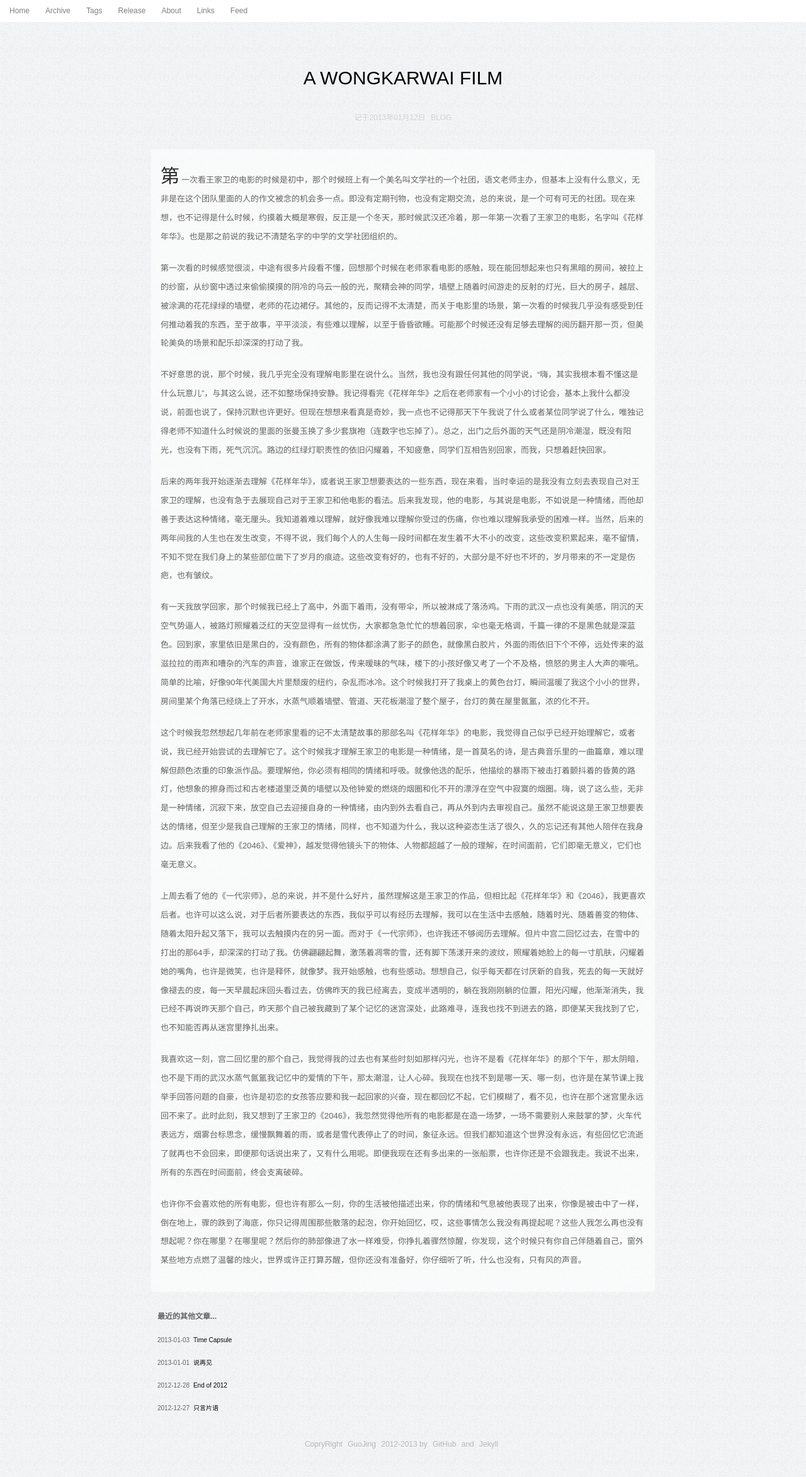
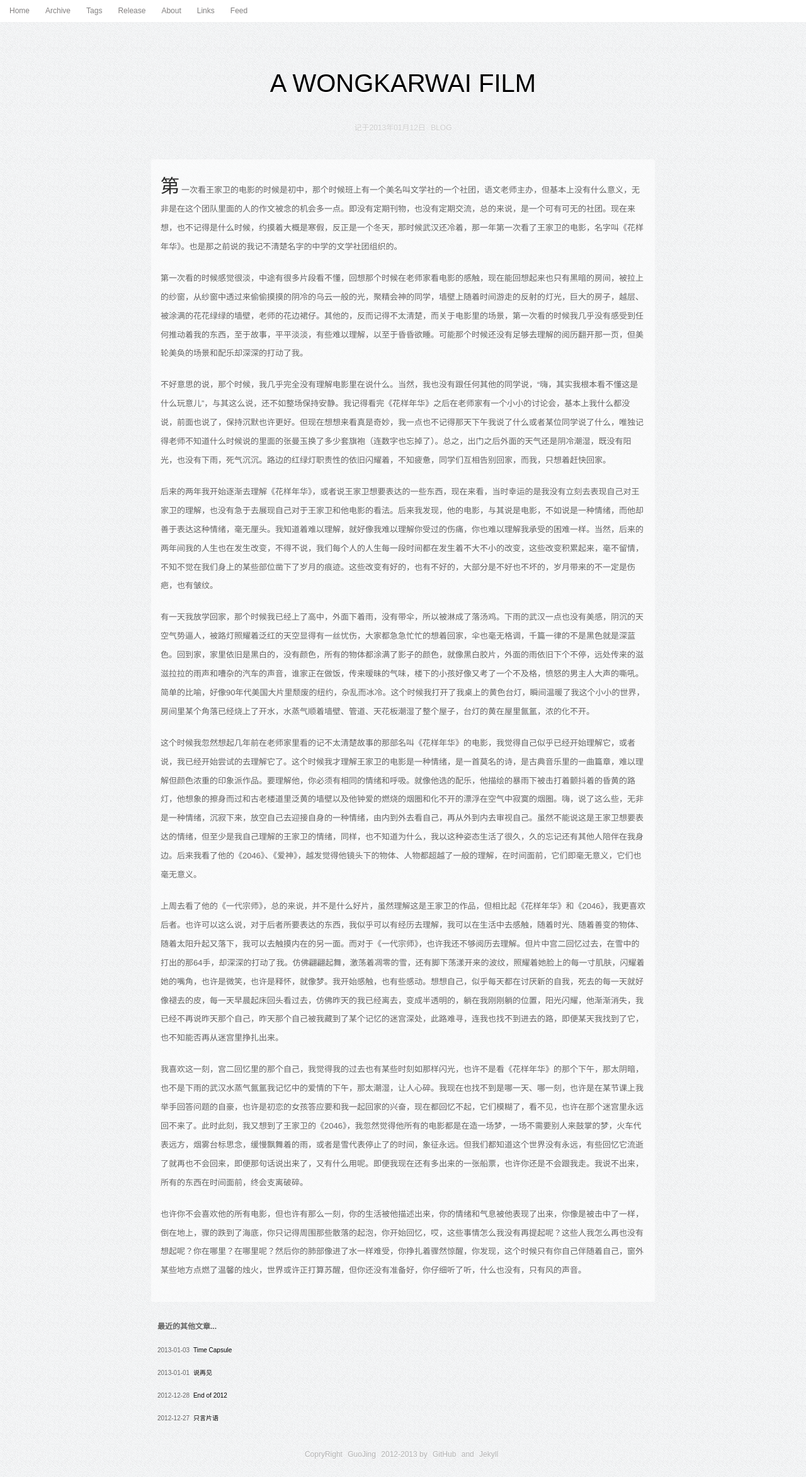
Before and after one commit to zwitzwit/guojing.github.com, a Jekyll site: the page built from index.html, in a window 1280 px wide. Shown: the whole page at 63% size. Built offline with Jekyll 4.4.1, drawn with Linux system fonts in a browser that asks for light colours; Markdown is read by kramdown in place of the engine named in the settings; the list of posts is cut into pages by our own code; comment, search, counter and statistics services are not loaded; grey boxes are pictures that could not be loaded.

Commit message:
add to page

```diff
--- a/css/style.css
+++ b/css/style.css
@@ -46,8 +46,7 @@
 .content p strong {color:black;}
 
 .title {text-align: center}
-.title {font-family: "Overlock","Hiragino Sans GB","Microsoft YaHei",sans-serif;}
-.title {font-size:30px;margin-bottom:30px;text-shadow:0 1px 0 #f0f0f0;}
+.title {margin-bottom:30px;text-shadow:0 1px 0 #f0f0f0;}
 
 .content {margin-bottom:30px;background: rgba(255, 255, 255, 0.6);font-size:13px;}
 .content {color:#626262; text-shadow:0 1px 0 white;}
```
